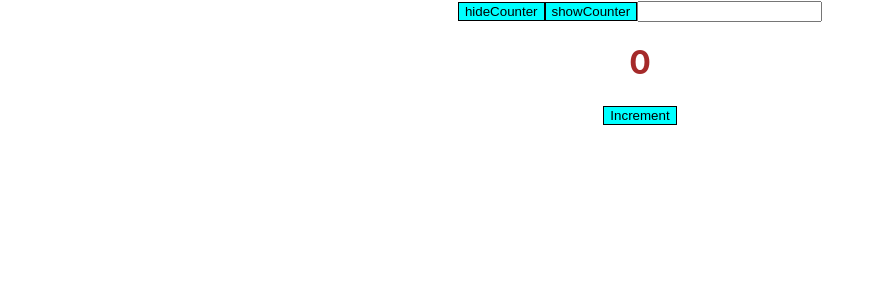
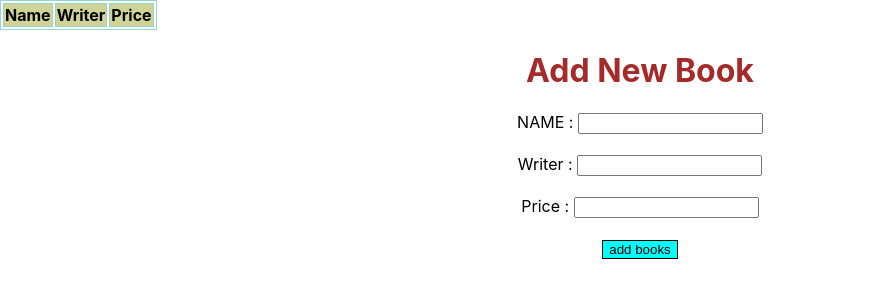
Before and after one commit to nilesh44/React-Hook-Demo, a React (Create React App) app: page / in a window 1280 px wide. Shown: the top 300 px of the page, without its empty margins (0-885 px from the left). Built offline with nearby package versions, Linux system fonts and the light colour scheme.

Commit message:
Added demo for UseState with single veriable, objec, array

```diff
--- a/src/App.js
+++ b/src/App.js
@@ -3,6 +3,7 @@ import "./App.css";
 import React, { Component, useState } from "react";
 import { Test } from "./Test";
 import { Counter } from "./Counter";
+import { UseStateObjecAsVeriableDemo } from "./UseStateObjecAsVeriableDemo";
 function App() {
   const [counterOn, setCounterOn] = useState(true);
   const [testname, setTestname] = useState("");
@@ -26,7 +27,7 @@ function App() {
   };
   return (
     <div className="App">
-      <button onClick={handleHideCounter}> hideCounter</button>
+      {/* <button onClick={handleHideCounter}> hideCounter</button>
       <button onClick={handleShowCounter}> showCounter</button>
 
       <input
@@ -37,7 +38,9 @@ function App() {
         onChange={handleUpdateName}
       />
 
-      <div>{counterOn && <Counter name={testname} />}</div>
+      <div>{counterOn && <Counter name={testname} />}</div> */}
+
+      <UseStateObjecAsVeriableDemo />
     </div>
   );
 }
--- /dev/null
+++ b/src/UseStateObjecAsVeriableDemo.css
@@ -0,0 +1,12 @@
+table,
+th,
+td {
+  border: 1px solid black;
+
+  border-color: #96d4d4;
+}
+
+th,
+td {
+  background-color: #cfd496;
+}
--- /dev/null
+++ b/src/UseStateObjecAsVeriableDemo.js
@@ -0,0 +1,115 @@
+import React, { useState } from "react";
+import "./UseStateObjecAsVeriableDemo.css";
+export const UseStateObjecAsVeriableDemo = () => {
+  //declearing state for object
+  const [book, setBook] = useState({
+    name: "",
+    writer: "",
+    price: "",
+  });
+  //declearing state for array
+  const [books, setBooks] = useState([]);
+
+  const handleChange = (e) => {
+    let value = e.target.value;
+    switch (e.target.name) {
+      case "name":
+        //setting name property of object book
+        setBook((existingBook) => ({
+          ...existingBook,
+          name: value,
+        }));
+        console.log(book);
+        break;
+      case "writer":
+        //setting writer property of object book
+        setBook((existingBook) => ({
+          ...existingBook,
+          writer: value,
+        }));
+        console.log(book);
+        break;
+      case "price":
+        //setting price property of object book
+        setBook((existingBook) => ({
+          ...existingBook,
+          price: value,
+        }));
+        console.log(book);
+        break;
+
+      default:
+        break;
+    }
+  };
+  const AddBooks = (event) => {
+    event.preventDefault();
+    //updating bookArray by adding new book in list
+    setBooks((previousBooks) => {
+      return [...previousBooks, book];
+    });
+    console.log("------------------------");
+    console.log(books);
+  };
+
+  return (
+    <div>
+      {
+        <div>
+          <table className="table table-bordered">
+            <tr>
+              <th>Name</th>
+              <th>Writer</th>
+              <th>Price</th>
+            </tr>
+
+            {books.map((book) => {
+              return (
+                <tr>
+                  <td>{book.name}</td>
+                  <td>{book.writer}</td>
+                  <td>{book.price}</td>
+                </tr>
+              );
+            })}
+          </table>
+        </div>
+      }
+
+      <form>
+        <h1>Add New Book</h1>
+        <label>NAME : </label>
+        <input
+          type="text"
+          name="name"
+          id="name"
+          value={book.name}
+          onChange={handleChange}
+        />
+        <br />
+        <br />
+        <label>Writer : </label>
+        <input
+          type="text"
+          name="writer"
+          id="writer"
+          value={book.writer}
+          onChange={handleChange}
+        />
+        <br />
+        <br />
+        <label>Price : </label>
+        <input
+          type="text"
+          name="price"
+          id="price"
+          value={book.price}
+          onChange={handleChange}
+        />
+        <br />
+        <br />
+        <button onClick={AddBooks}>add books</button>
+      </form>
+    </div>
+  );
+};
```
Also changed, not shown: src/UseStateSingleVeriableDemo.js (added, +19 -0 lines).
